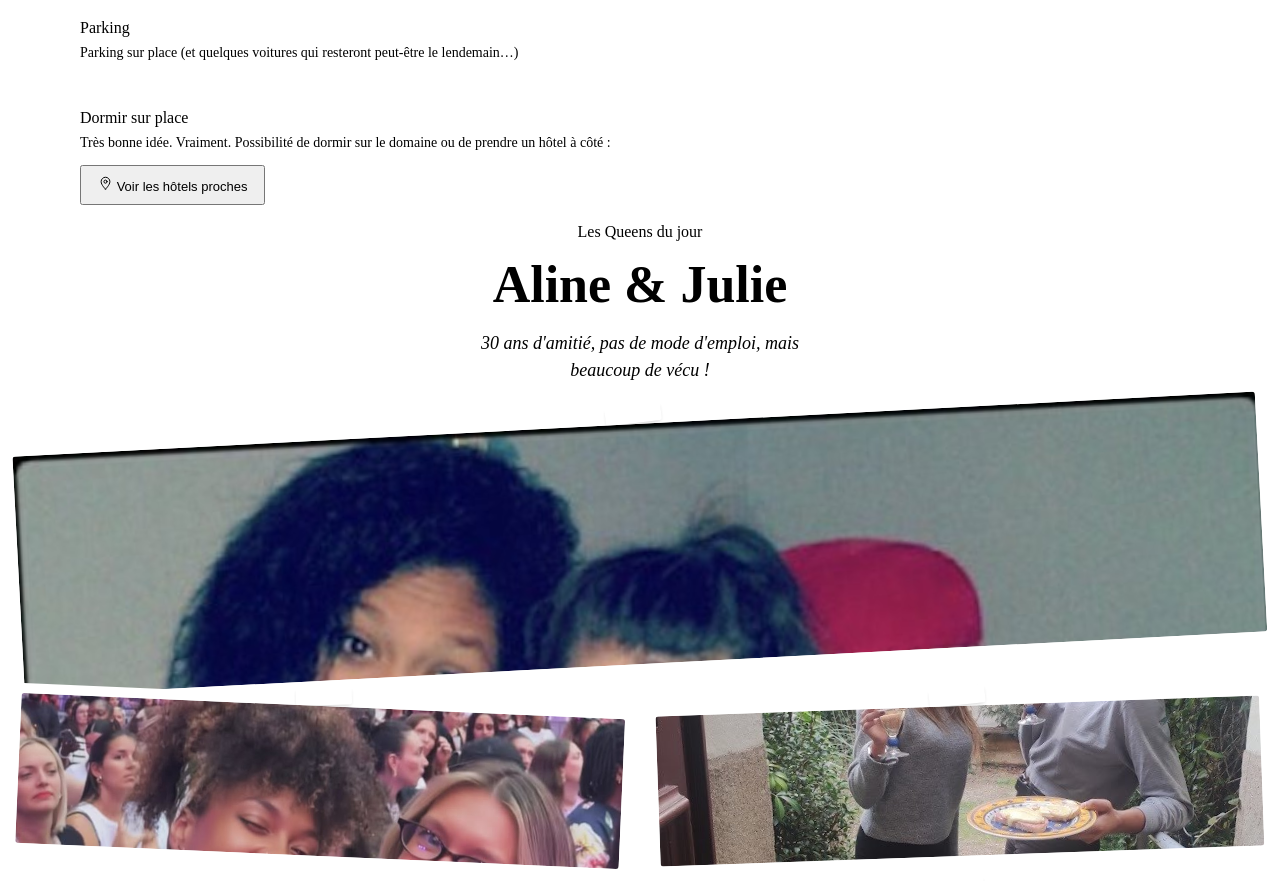
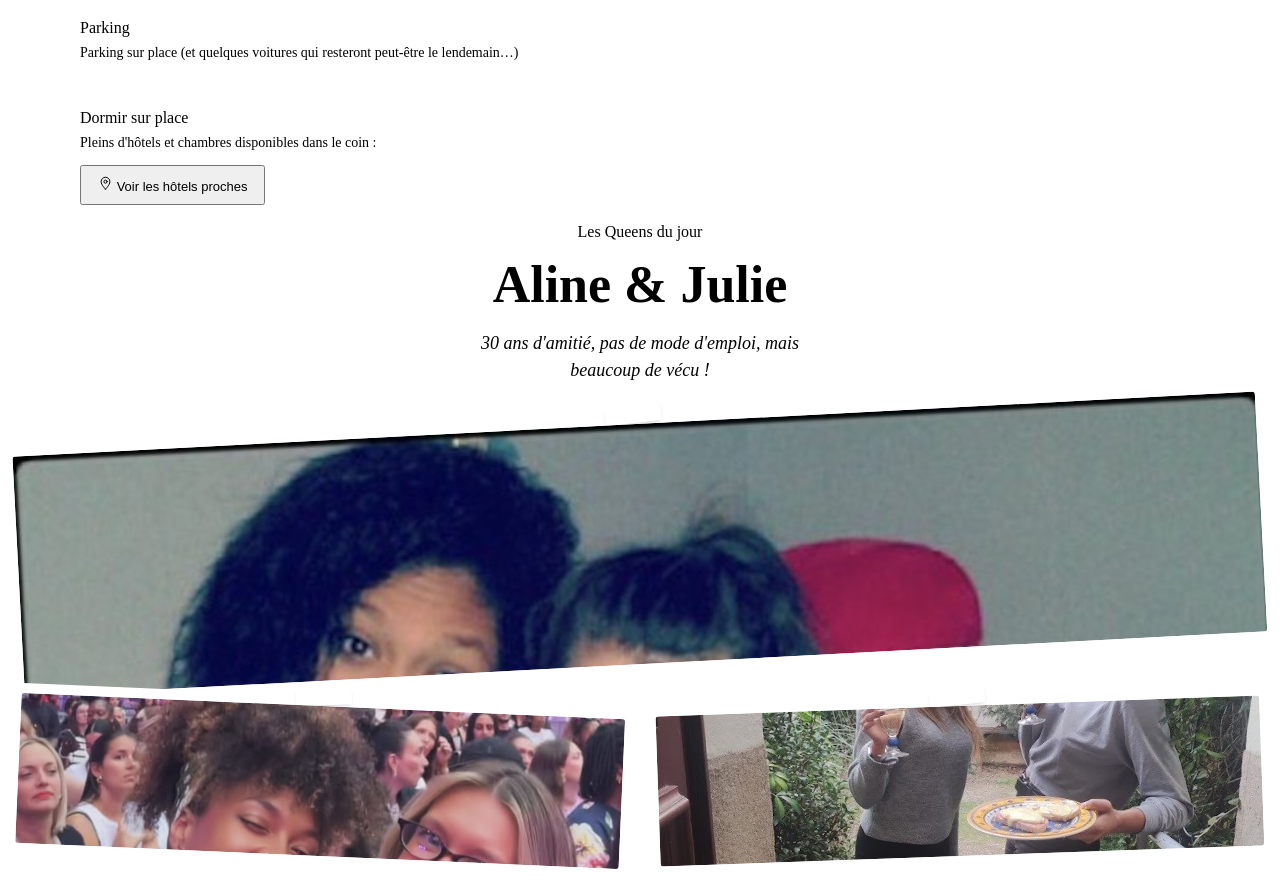
Before and after one commit to julielbrg78/aline-julie-30ans, a React (Vite) app: page / in a window 1280 px wide. Shown: the part 2140-3021 px from the top of the page. Built offline with nearby package versions, Linux system fonts and the light colour scheme; no server answers; the database is empty; the HTML template or start-up script is replaced by a standard one.

Commit message:
Texte 'Dormir sur place'

```diff
--- a/src/data.js
+++ b/src/data.js
@@ -62,7 +62,7 @@ export const GALLERIES = {
 /* Infos pratiques */
 export const INFOS_PRATIQUES = [
   { title: "Parking", icon: "route", text: "Parking sur place (et quelques voitures qui resteront peut-être le lendemain…)" },
-  { title: "Dormir sur place", icon: "pin", text: "Très bonne idée. Vraiment. Possibilité de dormir sur le domaine ou de prendre un hôtel à côté :", link: { label: "Voir les hôtels proches", url: "https://www.booking.com/searchresults.fr.html?ss=Chevreuse" } },
+  { title: "Dormir sur place", icon: "pin", text: "Pleins d'hôtels et chambres disponibles dans le coin :", link: { label: "Voir les hôtels proches", url: "https://www.booking.com/searchresults.fr.html?ss=Chevreuse" } },
 ];
 
 /* ============================================================
```
